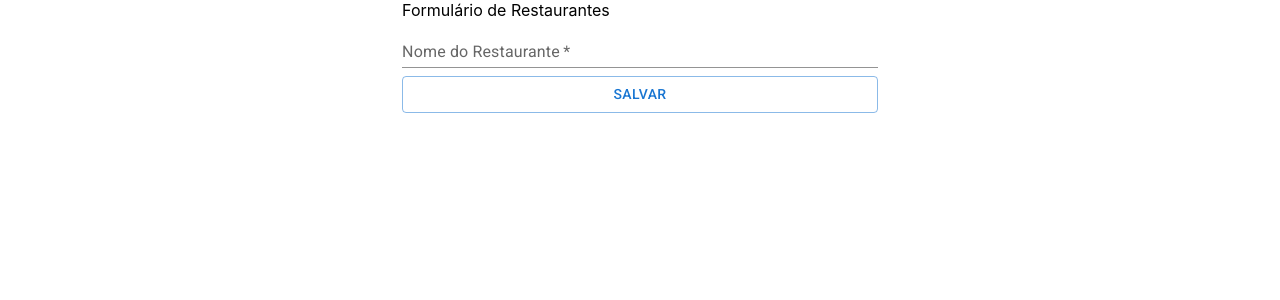
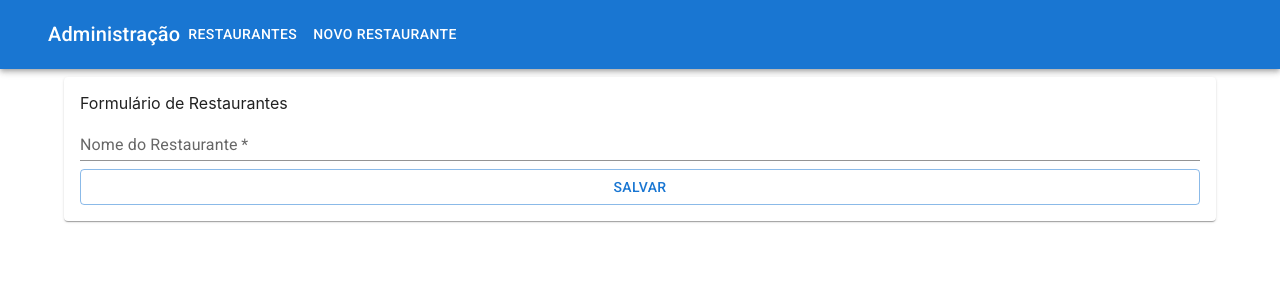
Before and after one commit to Marvinx9/marvin-food-app, a React (Create React App) app: page /admin/restaurantes/1 in a window 1280 px wide. Shown: the top 300 px of the page. Built offline with nearby package versions, Linux system fonts and the light colour scheme; no server answers.

Commit message:
fear: create pagina-base for admin

```diff
--- a/src/App.tsx
+++ b/src/App.tsx
@@ -3,24 +3,19 @@
 import VitrineRestaurantes from "./paginas/VitrineRestaurantes";
 import AdministracaoRestaurantes from "./paginas/Administracao/Restaurantes/AdministracaoRestaurantes";
 import FormularioRestaurante from "./paginas/Administracao/Restaurantes/FormularioRestaurante";
+import PaginaBaseAdmin from "./paginas/Administracao/PaginaBaseAdmin";
 
 function App() {
   return (
     <Routes>
       <Route path="/" element={<Home />} />
       <Route path="/restaurantes" element={<VitrineRestaurantes />} />
-      <Route
-        path="/admin/restaurantes"
-        element={<AdministracaoRestaurantes />}
-      />
-      <Route
-        path="/admin/restaurantes/novo"
-        element={<FormularioRestaurante />}
-      />
-      <Route
-        path="/admin/restaurantes/:id"
-        element={<FormularioRestaurante />}
-      />
+
+      <Route path="/admin" element={<PaginaBaseAdmin />}>
+        <Route path="restaurantes" element={<AdministracaoRestaurantes />} />
+        <Route path="restaurantes/novo" element={<FormularioRestaurante />} />
+        <Route path="restaurantes/:id" element={<FormularioRestaurante />} />
+      </Route>
     </Routes>
   );
 }
--- /dev/null
+++ b/src/paginas/Administracao/PaginaBaseAdmin.tsx
@@ -0,0 +1,42 @@
+import {
+  AppBar,
+  Box,
+  Button,
+  Typography,
+  Container,
+  Toolbar,
+  Link,
+  Paper,
+} from "@mui/material";
+import { Outlet, Link as RouterLink } from "react-router-dom";
+
+const PaginaBaseAdmin = () => {
+  return (
+    <>
+      <AppBar position="static">
+        <Container maxWidth="xl">
+          <Toolbar>
+            <Typography variant="h6">Administração</Typography>
+            <Box sx={{ display: "flex", flexGrow: 1 }}>
+              <Link component={RouterLink} to="/admin/restaurantes">
+                <Button sx={{ my: 2, color: "white" }}>Restaurantes</Button>
+              </Link>
+              <Link component={RouterLink} to="/admin/restaurantes/novo">
+                <Button sx={{ my: 2, color: "white" }}>Novo Restaurante</Button>
+              </Link>
+            </Box>
+          </Toolbar>
+        </Container>
+      </AppBar>
+      <Box>
+        <Container maxWidth="lg" sx={{ mt: 1 }}>
+          <Paper sx={{ p: 2 }}>
+            <Outlet />
+          </Paper>
+        </Container>
+      </Box>
+    </>
+  );
+};
+
+export default PaginaBaseAdmin;
--- a/src/paginas/Administracao/Restaurantes/FormularioRestaurante.tsx
+++ b/src/paginas/Administracao/Restaurantes/FormularioRestaurante.tsx
@@ -41,10 +41,15 @@
 
   return (
     <Box
-      sx={{ display: "flex", flexDirection: "column", alignItems: "center" }}
+      sx={{
+        display: "flex",
+        flexDirection: "column",
+        alignItems: "center",
+        flexGrow: 1,
+      }}
     >
       <Typography component="h1" variant="h6"></Typography>
-      <Box component="form" onSubmit={aoSubmeterForm}>
+      <Box component="form" sx={{ width: "100%" }} onSubmit={aoSubmeterForm}>
         Formulário de Restaurantes
         <TextField
           value={nomeRestaurante}
```
